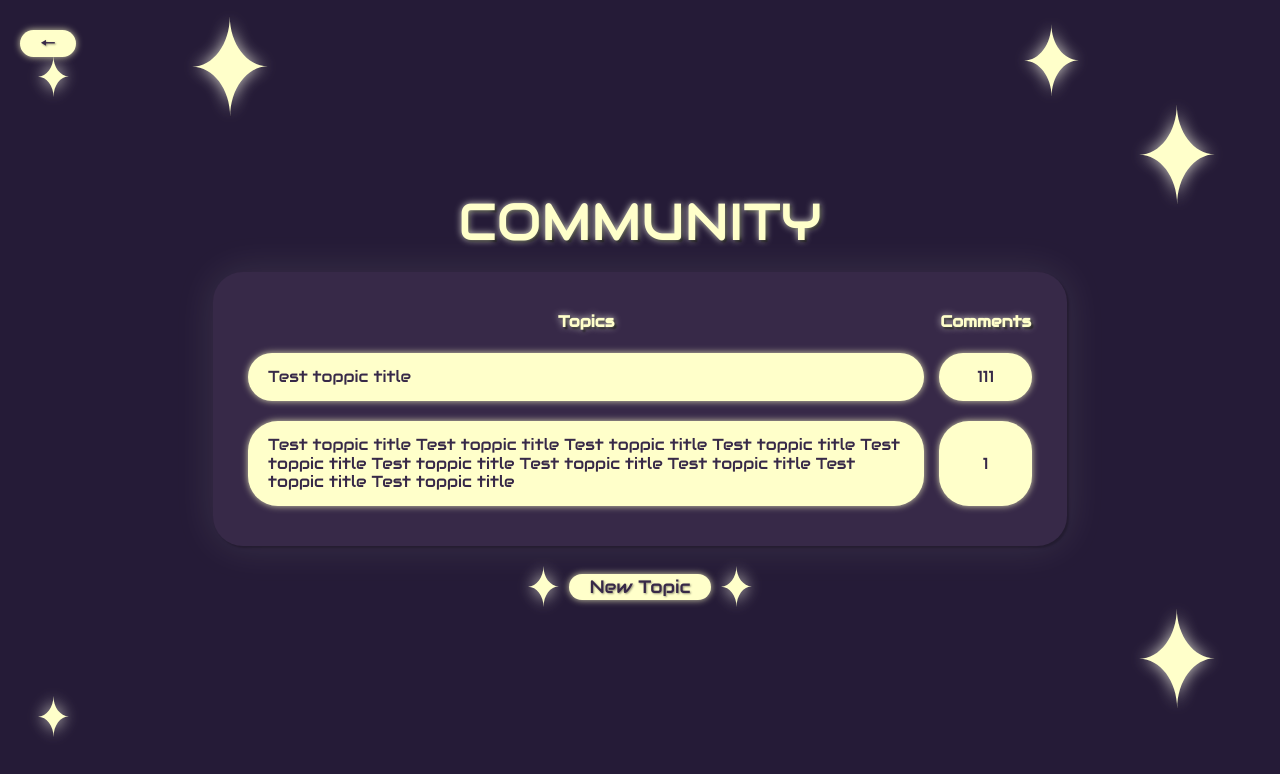
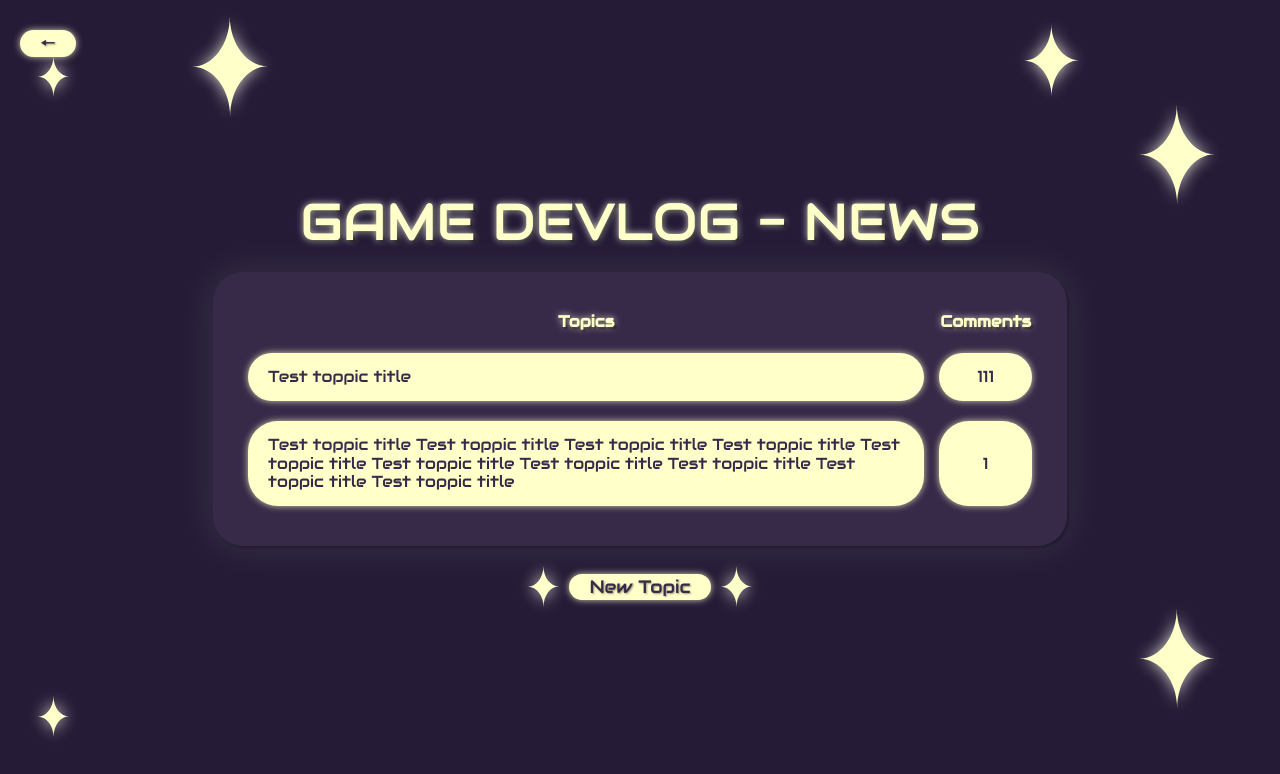
Before and after one commit to aranion/game_andromeda, a React (Vite) app in the folder packages/client/: page /forum/111 in a window 1280 px wide. Shown: the top 774 px of the page. Built offline with nearby package versions, Linux system fonts and the light colour scheme; no server answers.

Commit message:
fix forum topics title

```diff
--- a/packages/client/src/pages/ForumItem/index.tsx
+++ b/packages/client/src/pages/ForumItem/index.tsx
@@ -2,7 +2,11 @@ import { useEffect, useState } from 'react';
 import { useParams, useNavigate } from 'react-router-dom';
 import { TopicItem } from '../../components/Forum/TopicItem';
 import { NewTopicButton } from '../../components/Forum/NewTopicButton';
-import { TopicProps, FetchTopics } from '../../store/forum/types';
+import {
+  TopicProps,
+  FetchTopics,
+  FetchForumName,
+} from '../../store/forum/types';
 import { Button, Table, Star } from '../../components';
 
 const configStar = [
@@ -19,6 +23,12 @@ export default function ForumItemPage() {
   const navigate = useNavigate();
 
   const [topics, setTopics] = useState<TopicProps[]>([]);
+  const [forumName, setforumName] = useState<string>('');
+
+  const fetchForumName: FetchForumName = forumId => {
+    console.log(forumId);
+    return 'Game Devlog - News';
+  };
 
   const fetchTopics: FetchTopics = forumId => {
     console.log(forumId);
@@ -42,6 +52,8 @@ export default function ForumItemPage() {
 
   useEffect(() => {
     if (forumId) {
+      const forumName = fetchForumName(forumId);
+      setforumName(forumName);
       const topics = fetchTopics(forumId);
       setTopics(topics);
     }
@@ -57,7 +69,7 @@ export default function ForumItemPage() {
         🠔
       </Button>
 
-      <h1 className='main-title'>Community</h1>
+      <h1 className='main-title'>{forumName}</h1>
       <Table>
         <thead>
           <tr>
--- a/packages/client/src/store/forum/types.ts
+++ b/packages/client/src/store/forum/types.ts
@@ -19,6 +19,8 @@ export type TopicProps = {
 
 export type FetchTopics = (forumId?: string) => TopicProps[];
 
+export type FetchForumName = (forumId?: string) => string;
+
 export type CommentProps = {
   id: string;
   content: string;
```
